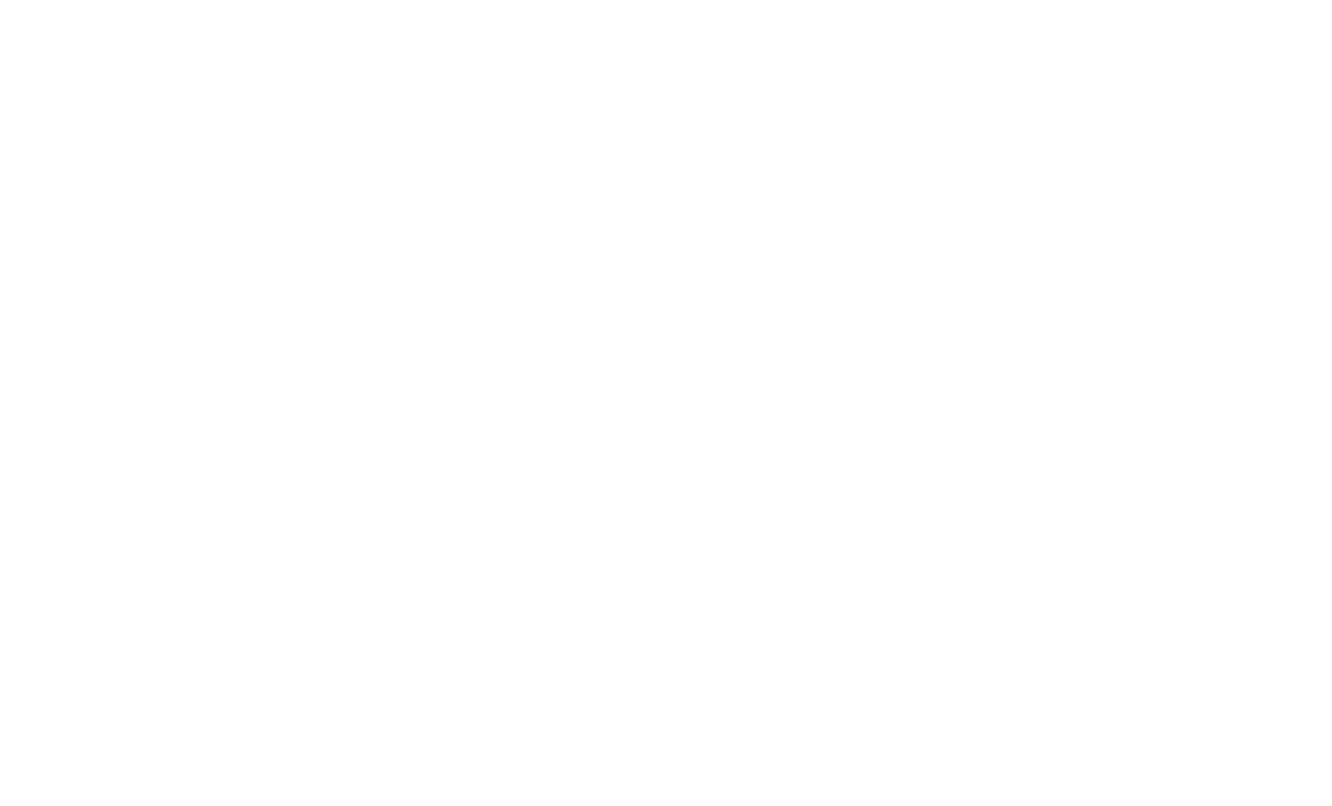
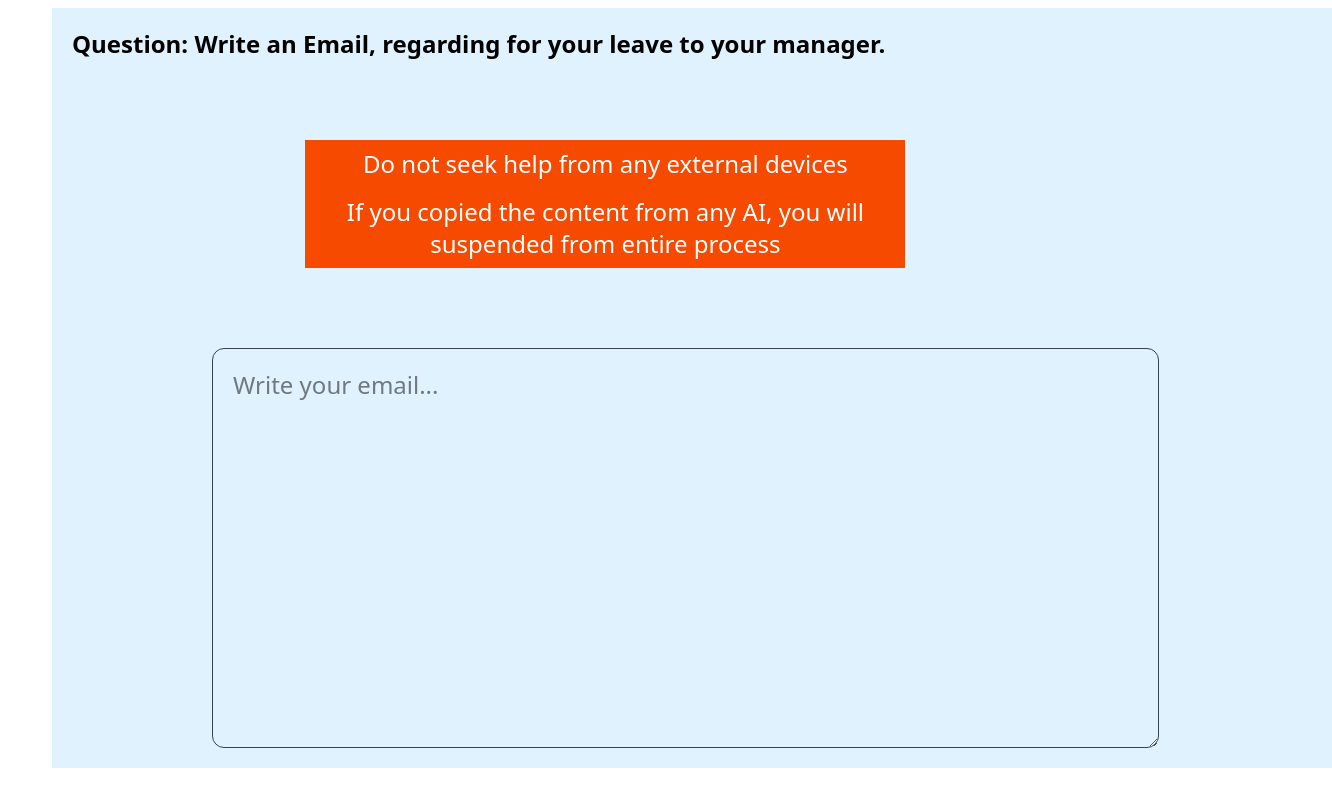
Before and after one commit to run-08/OfflineSaver, a React (Vite) app: page /home/email-writing in a window 1280 px wide. Before the commit this address had no page. Shown: the top 806 px of the page, 1332 px wide, since content can reach past the window. Built offline with nearby package versions, Linux system fonts and the light colour scheme.

Commit message:
Added Email Writing

```diff
--- /dev/null
+++ b/src/Assessment/TestPage/EmailWriting.jsx
@@ -0,0 +1,28 @@
+const EmailWriting = () => {
+    return(
+        <div className="container my-2 bg-sky-100 mx-13 h-190 ">
+            <div className="EmailContainer grid grid-cols-[99%_1%]">
+               <div>
+                 <div className="content col-span-1 mx-5 pt-5">
+                   <span className="question text-2xl font-bold "> Question: Write an Email, regarding for your leave to your manager.</span>
+                </div>
+                <div className="warning pt-20">
+                    <div className="grid red-template text-center grid-cols-5">
+                        <div></div>
+                         <div className="bg-orange-600 w-150">
+                            <ul>
+                               <p className="text-2xl py-2 text-white w-full">Do not seek help from any external devices</p>
+                               <p className="text-2xl py-2 text-white w-full"> If you copied the content from any AI, you will suspended from entire process</p>
+                            </ul>
+                         </div>
+                    </div>
+                </div>
+                <div className="WriteContent flex my-20">
+                    <textarea name="email-answer text-center" placeholder="Write your email..." maxLength={1200} minLength={40} className="border text-2xl rounded-xl outline-gray-600 py-5 px-5 h-100 w-300 mx-40 border-gray-700" id="email-answer"></textarea>
+                </div>
+               </div>
+            </div>
+        </div>
+    )
+}
+export default EmailWriting;
--- a/src/Assessment/TestPage/Questions.jsx
+++ b/src/Assessment/TestPage/Grammar.jsx
@@ -1,12 +1,11 @@
 import { useEffect, useState } from "react";
 import { useNavigate } from "react-router-dom";
-const Questions = () => {
+const Grammar = () => {
 
     const[questions,setQuestions] = useState({});
     const[questionId, setQuestionId] = useState(0);
     const[isLoading,setIsloading] = useState(false);
     const[answers,setAnswers]=useState({});
-    const[objectStore,setObjectStore] = useState("undefined");
     const navigate = useNavigate();
 
     useEffect(()=>{
@@ -17,11 +16,10 @@ const Questions = () => {
                 headers:{
                     "Content-Type":"application/json",
                 },
-                body:JSON.stringify({sections:"Email Writing"})
+                body:JSON.stringify({sections:"Grammar"})
             });
             const result = await response.json();
             setQuestions(result.response);
-            setObjectStore(result.sectionName);
             console.log(result);
             if(result !== null && result !== undefined) setIsloading(true);
             }
@@ -29,7 +27,6 @@ const Questions = () => {
                console.log(e);
             }
             console.log(answers);
-
         }
         getQuestiosn();
     },[])
@@ -37,7 +34,6 @@ const Questions = () => {
     <div className="container bg-blue-100 mx-7 h-190 my-1">
       <div className="grid grid-cols-1">
            <div className=" questions-tag my-40 ">
-
              <div className="questions mx-10">
                 <span className="question">
                    {
@@ -73,7 +69,7 @@ const Questions = () => {
                           <button className={`rounded border px-3 w-25 text-white ${questionId !== 9 ? "hidden":"block"} bg-sky-500 text-2xl py-2 cursor-pointer`} onClick={()=>{
                              setTimeout(()=>{
                               console.log(answers);
-                              navigate("/home/indexDB",{state:{answers,objectStore,title:"Capgemini Communication Assessment - 1"}})
+                              navigate("/home/indexDB",{state:{answers,objectStore:"Grammar",title:"Capgemini Communication Assessment - 1"}})
                              },3000);
                           }}>
                            Submit
@@ -88,4 +84,4 @@ const Questions = () => {
     </div>
    )
 }
-export default Questions;
+export default  Grammar;
--- a/src/IndexDB/IndexDBConfig.js
+++ b/src/IndexDB/IndexDBConfig.js
@@ -3,11 +3,9 @@ import { useLocation } from "react-router-dom";
 import SectionZustand from "../SharedMemory/SectionZustand";
 const IndexDBConfig = () =>{
    const[saved,setSaved] = useState(false);
-
     const sectionalDetails = SectionZustand((state) => state.sectionDetails);
     const location = useLocation();
     const addDataStore = (data) =>{
-        console.log(data);
         let open = indexedDB.open(data?.title);
         open.onsuccess = (event) => {
             const db = event.target.result;
```
Also changed, not shown: src/App.jsx (+6 -2 lines).
